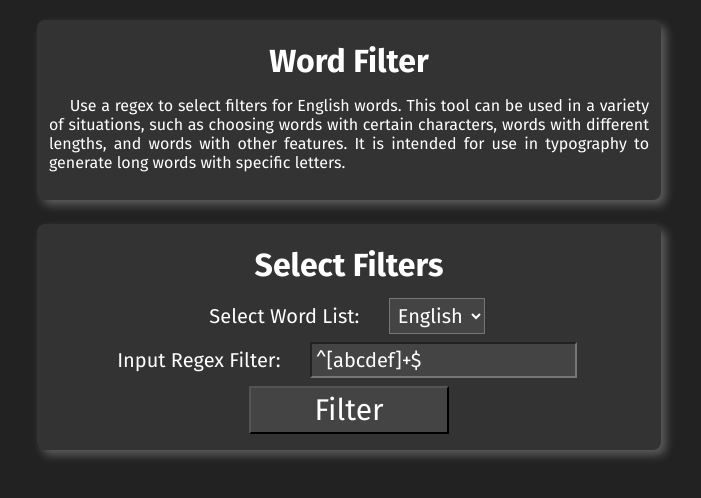
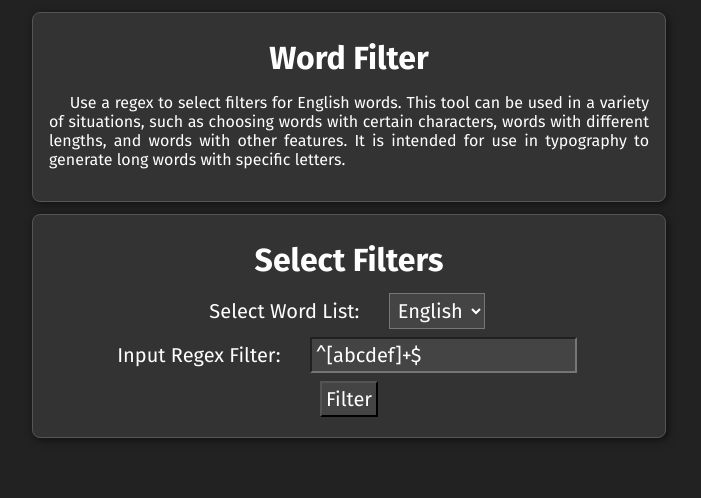
Before and after one commit to Spentine/small, a plain HTML site: page wordFilter/index.html in a window 1280 px wide. Shown: the whole page, without its empty margins (291-992 px from the left). Drawn offline with Linux system fonts and the light colour scheme.

Commit message:
improve page styles

```diff
--- a/globalCss/pageStyle.css
+++ b/globalCss/pageStyle.css
@@ -77,23 +77,13 @@ textarea {
   border-radius: 8px;
   padding: 16px;
   margin: 12px auto;
-  box-shadow: 5px 5px 10px #ffffff44;
+  border: 1px solid #555555;
+  box-shadow: 2px 2px 8px #00000088;
 
   display: block;
-  /*
-  visibility: visible;
-  opacity: 1;
-  transform: none;
-  transition: 500ms;
-  */
 }
 
 .container.hidden {
-  /*
-  transform: translate(0px, -100px);
-  visibility: hidden;
-  opacity: 0;
-  */
   display: none;
 }
 
--- a/wordFilter/index.html
+++ b/wordFilter/index.html
@@ -2,19 +2,16 @@
 <html>
   <head>
     <script src="main.js" type="module"> </script>
-    <link rel="stylesheet" href="style.css">
+    <link rel="stylesheet" href="../globalCss/pageStyle.css">
   </head>
   <body>
-    <div class="centered">
     <div class="container">
       <h1 class="centeredText"> Word Filter </h1>
       <p class="paragraph">
         &emsp; Use a regex to select filters for English words. This tool can be used in a variety of situations, such as choosing words with certain characters, words with different lengths, and words with other features. It is intended for use in typography to generate long words with specific letters.
       </p>
     </div>
-    </div>
 
-    <div class="centered">
     <div class="container">
       <h1 class="centeredText"> Select Filters </h1>
 
@@ -34,9 +31,7 @@
         <button id="filterButton" class="bigButton"> Filter </button>
       </div>
     </div>
-    </div>
 
-    <div class="centered">
     <div class="container hidden" id="listProcessingMenu">
       <h1 class="centeredText"> List Processing </h1>
 
@@ -53,9 +48,7 @@
         <button id="revLengthSortButton"> Sort by Length (larger first) </button>
       </div>
     </div>
-    </div>
 
-    <div class="centered">
     <div class="container hidden" id="outputPresentationMenu">
       <h1 class="centeredText"> Output Presentation </h1>
 
@@ -65,13 +58,10 @@
         <button id="jsonButton"> JSON </button>
       </div>
     </div>
-    </div>
 
-    <div class="centered">
     <div class="container hidden" id="outputMenu">
       <h1 class="centeredText"> Output </h1>
       <p id="outputElement"> output here... </p>
     </div>
-    </div>
   </body>
 </html>
--- a/wordFilter/style.css
+++ /dev/null
@@ -1,82 +0,0 @@
-@import url('https://fonts.googleapis.com/css2?family=Fira+Sans:ital,wght@0,100;0,200;0,300;0,400;0,500;0,600;0,700;0,800;0,900;1,100;1,200;1,300;1,400;1,500;1,600;1,700;1,800;1,900&display=swap');
-
-body {
-  background-color: #222222;
-  color: #ffffff;
-  font-family: "Fira Sans";
-}
-
-select, input, button {
-  background-color: #444444;
-  color: inherit;
-  font-family: inherit;
-  padding: 4px;
-  font-size: 20px;
-  margin: 4px;
-}
-
-button:hover {
-  background-color: #4c4c4c;
-}
-
-.bigButton {
-  font-size: 30px;
-  width: 200px;
-}
-
-label {
-  font-size: 20px;
-}
-
-h1 {
-  margin: 10px;
-}
-
-hr {
-  margin: 10px;
-}
-
-.centered {
-  display: flex;
-  justify-content: center;
-  align-items: center;
-}
-
-.container {
-  width: 600px;
-  background-color: #333333;
-  border-radius: 8px;
-  padding: 12px;
-  margin: 12px;
-  box-shadow: 5px 5px 10px #ffffff44;
-
-  display: block;
-  /*
-  visibility: visible;
-  opacity: 1;
-  transform: none;
-  transition: 500ms;
-  */
-}
-
-.container.hidden {
-  /*
-  transform: translate(0px, -100px);
-  visibility: hidden;
-  opacity: 0;
-  */
-  display: none;
-}
-
-.centeredText {
-  text-align: center;
-}
-
-.paragraph {
-  text-justify: inter-word;
-  text-align: justify;
-}
-
-#outputElement {
-  word-wrap: break-word;
-}
```
Lines whose indentation alone changed are shown as unchanged.
